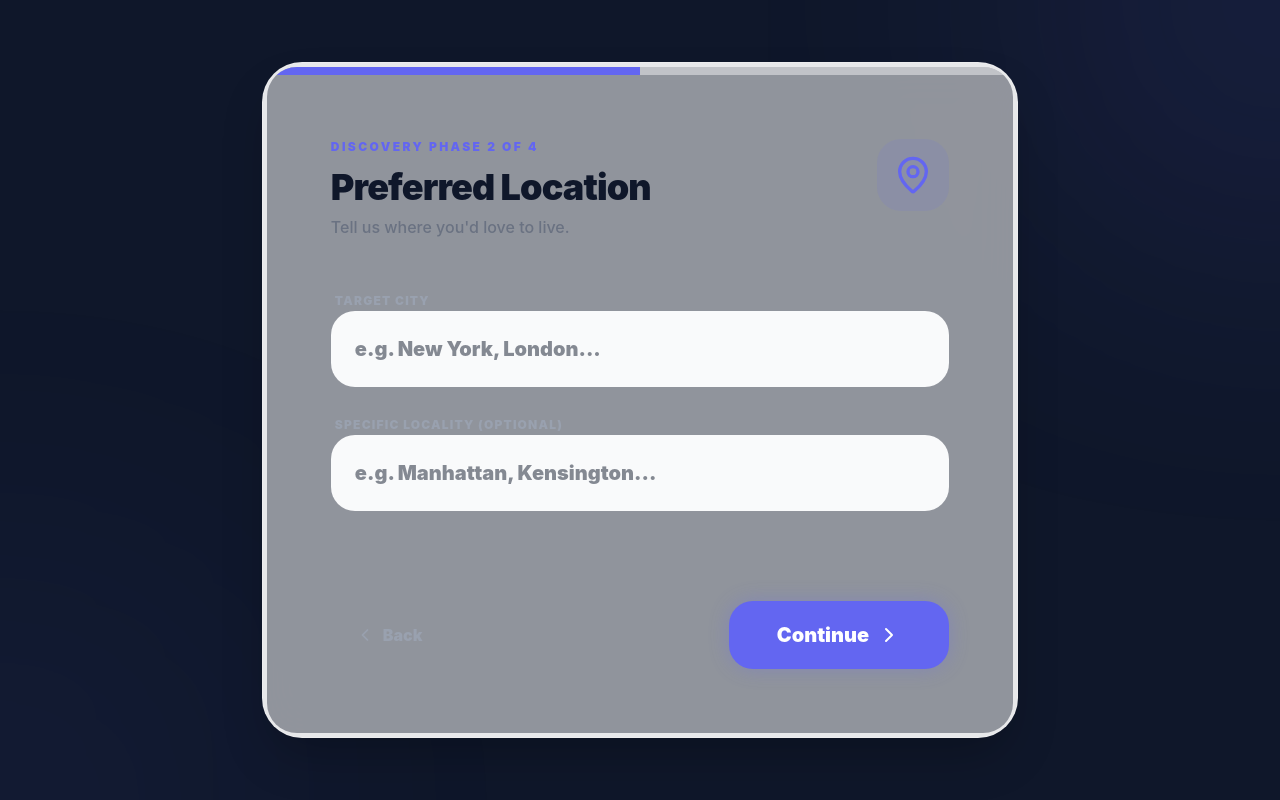
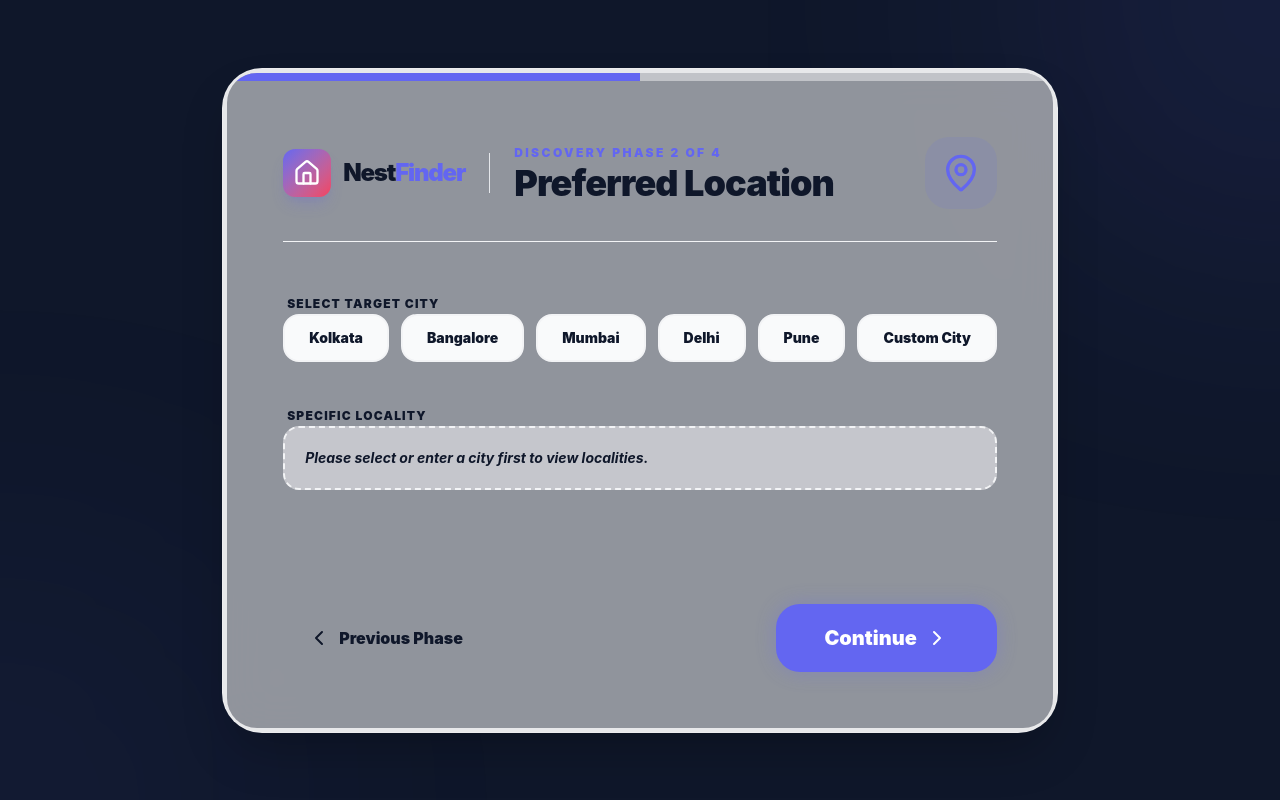
Before and after one commit to BlackWolf-07/NestFinder, a React (Vite) app in the folder client/: page /onboarding in a window 1280 px wide. Both pictures are taken after a click on the button "Continue". Built offline with nearby package versions, Linux system fonts and the light colour scheme.

Commit message:
sixth commit

```diff
--- a/client/src/components/GlobalAssistant.jsx
+++ b/client/src/components/GlobalAssistant.jsx
@@ -4,7 +4,7 @@ import { generalAssistant } from '../api/ai';
 export default function GlobalAssistant({ onFilterChange }) {
   const [isOpen, setIsOpen] = useState(false);
   const [messages, setMessages] = useState([
-    { role: 'ai', text: "Hey! I'm your NestFinder scout. Tell me what you're looking for! (e.g. 'Find a 2BHK in London under $1200')" }
+    { role: 'ai', text: "Hey! I'm your NestFinder scout. Tell me what you're looking for! (e.g. 'Find a 2BHK in Mumbai under ₹45,000')" }
   ]);
   const [input, setInput] = useState('');
   const [isTyping, setIsTyping] = useState(false);
--- a/client/src/components/PropertyCard.jsx
+++ b/client/src/components/PropertyCard.jsx
@@ -2,6 +2,7 @@ import { Link } from 'react-router-dom';
 import { motion } from 'framer-motion';
 import { MapPin, Bed, ShieldCheck, Star, ArrowUpRight } from 'lucide-react';
 import { Card, Badge, PremiumButton } from './UIElements';
+import { formatPrice } from '../utils/formatPrice';
 
 export default function PropertyCard({ property, index = 0 }) {
   const imageUrl = property.images && JSON.parse(property.images)[0]
@@ -60,7 +61,7 @@ export default function PropertyCard({ property, index = 0 }) {
           <h3 className="text-2xl font-black text-white leading-tight group-hover:text-primary-light transition-colors duration-300 truncate pr-4">
             {property.title}
           </h3>
-          <Badge variant="success">${Number(property.price).toLocaleString()}</Badge>
+          <Badge variant="success">{formatPrice(property.price)}</Badge>
         </div>
 
         <div className="flex items-center text-text-muted text-sm font-bold mb-8">
--- a/client/src/pages/Onboarding.jsx
+++ b/client/src/pages/Onboarding.jsx
@@ -1,9 +1,9 @@
 import { useState } from 'react';
-import { useNavigate } from 'react-router-dom';
+import { useNavigate, Link } from 'react-router-dom';
 import { motion, AnimatePresence } from 'framer-motion';
 import { getAiRecommendations } from '../api/ai';
 import { Card, PremiumButton, Skeleton } from '../components/UIElements';
-import { Sparkles, ChevronLeft, ChevronRight, Home, MapPin, DollarSign, Heart } from 'lucide-react';
+import { Sparkles, ChevronLeft, ChevronRight, Home, MapPin, IndianRupee, Heart } from 'lucide-react';
 import { toast } from 'sonner';
 
 const STEPS = [
@@ -23,7 +23,7 @@ const STEPS = [
   {
     title: "Budget & Space",
     subtitle: "Define your ideal configuration and limits.",
-    icon: <DollarSign className="w-10 h-10" />,
+    icon: <IndianRupee className="w-10 h-10" />,
     fields: ["budget", "bhk"],
   },
   {
@@ -38,6 +38,14 @@ const STEPS = [
   }
 ];
 
+const INDIAN_GEOGRAPHY = {
+  "Kolkata": ["Salt Lake", "New Town", "Ballygunge", "South City", "Park Street"],
+  "Bangalore": ["Koramangala", "Indiranagar", "HSR Layout", "Whitefield", "Jayanagar"],
+  "Mumbai": ["Bandra", "Andheri", "Juhu", "Worli", "Powai"],
+  "Delhi": ["Hauz Khas", "Greater Kailash", "Saket", "Vasant Vihar", "Rohini"],
+  "Pune": ["Koregaon Park", "Baner", "Viman Nagar", "Kothrud", "Hinjewadi"]
+};
+
 export default function Onboarding() {
   const [step, setStep] = useState(0);
   const [data, setData] = useState({
@@ -49,10 +57,15 @@ export default function Onboarding() {
     lifestyle: 'family',
     amenities: []
   });
+  const [isCustomCity, setIsCustomCity] = useState(false);
+  const [isCustomLocality, setIsCustomLocality] = useState(false);
   const [loading, setLoading] = useState(false);
   const navigate = useNavigate();
 
   const handleNext = () => {
+    if (step === 1 && (!data.city || !data.locality)) {
+      return toast.error('Please select or enter both city and locality');
+    }
     if (step < STEPS.length - 1) setStep(step + 1);
     else handleSubmit();
   };
@@ -72,6 +85,10 @@ export default function Onboarding() {
 
   const updateData = (field, value) => {
     setData({ ...data, [field]: value });
+    if (field === 'city') {
+      setData(prev => ({ ...prev, city: value, locality: '' }));
+      setIsCustomLocality(false);
+    }
   };
 
   const handleAmenityToggle = (amenity) => {
@@ -89,7 +106,7 @@ export default function Onboarding() {
       <div className="absolute top-0 right-0 w-96 h-96 bg-primary/20 rounded-full blur-[150px] -mr-48 -mt-48" />
       <div className="absolute bottom-0 left-0 w-96 h-96 bg-primary/10 rounded-full blur-[150px] -ml-48 -mb-48" />
 
-      <Card className="max-w-3xl w-full !rounded-[40px] overflow-hidden bg-white/90 backdrop-blur-xl border-white/20 shadow-2xl relative z-10">
+      <Card className="max-w-4xl w-full !rounded-[40px] overflow-hidden bg-white/90 backdrop-blur-xl border-white/20 shadow-2xl relative z-10">
         <div className="h-2 bg-gray-100/50">
           <motion.div
             className="h-full bg-primary"
@@ -99,14 +116,27 @@ export default function Onboarding() {
           />
         </div>
 
-        <div className="p-12 md:p-16">
-          <div className="flex justify-between items-start mb-12">
+        <div className="p-10 md:p-14">
+          <div className="flex flex-col md:flex-row justify-between items-start md:items-center gap-8 mb-12 pb-8 border-b border-gray-100">
+            <div className="flex items-center gap-6">
+              <Link to="/" className="flex items-center space-x-3 group relative z-10">
+                <motion.div
+                  whileHover={{ rotate: 15, scale: 1.1 }}
+                  className="w-12 h-12 bg-gradient-to-br from-primary to-accent rounded-xl flex items-center justify-center text-white shadow-lg shadow-primary/20"
+                >
+                  <Home className="w-7 h-7" />
+                </motion.div>
+                <span className="text-2xl font-black tracking-tighter text-secondary">
+                  Nest<span className="text-primary">Finder</span>
+                </span>
+              </Link>
+              <div className="hidden md:block w-px h-10 bg-gray-200" />
               <div>
-              <p className="text-primary font-black uppercase tracking-[0.2em] text-xs mb-3">Discovery Phase {step + 1} of {STEPS.length}</p>
-              <h2 className="text-4xl font-black text-secondary tracking-tight">{STEPS[step].title}</h2>
-              <p className="text-gray-500 font-medium mt-2">{STEPS[step].subtitle}</p>
+                <p className="text-primary font-black uppercase tracking-[0.2em] text-xs mb-1">Discovery Phase {step + 1} of {STEPS.length}</p>
+                <h2 className="text-4xl font-black text-secondary tracking-tight leading-none">{STEPS[step].title}</h2>
               </div>
-            <div className="p-4 bg-primary/10 text-primary rounded-3xl">
+            </div>
+            <div className="p-4 bg-primary/10 text-primary rounded-3xl hidden md:block">
               {STEPS[step].icon}
             </div>
           </div>
@@ -138,26 +168,87 @@ export default function Onboarding() {
               )}
 
               {step === 1 && (
-                <div className="space-y-6">
-                  <div className="space-y-2">
-                    <label className="text-xs font-black text-gray-400 uppercase tracking-widest px-1">Target City</label>
-                    <input
+                <div className="space-y-10">
+                  <div className="space-y-4">
+                    <label className="text-xs font-black text-secondary uppercase tracking-widest px-1">Select Target City</label>
+                    <div className="flex flex-wrap gap-3">
+                      {Object.keys(INDIAN_GEOGRAPHY).map(city => (
+                        <button
+                          key={city}
+                          onClick={() => {
+                            updateData('city', city);
+                            setIsCustomCity(false);
+                          }}
+                          className={`px-6 py-3 rounded-2xl border-2 font-black text-sm transition-all ${data.city === city && !isCustomCity ? 'bg-primary text-white border-primary shadow-lg' : 'bg-gray-50 border-gray-100 hover:border-gray-300 text-secondary'}`}
+                        >
+                          {city}
+                        </button>
+                      ))}
+                      <button
+                        onClick={() => {
+                          setIsCustomCity(true);
+                          updateData('city', '');
+                        }}
+                        className={`px-6 py-3 rounded-2xl border-2 font-black text-sm transition-all ${isCustomCity ? 'bg-primary text-white border-primary shadow-lg' : 'bg-gray-50 border-gray-100 hover:border-gray-300 text-secondary'}`}
+                      >
+                        Custom City
+                      </button>
+                    </div>
+                    {isCustomCity && (
+                      <motion.input
+                        initial={{ opacity: 0, y: -10 }}
+                        animate={{ opacity: 1, y: 0 }}
                         type="text"
-                      placeholder="e.g. New York, London..."
-                      className="w-full p-5 bg-gray-50 border-4 border-transparent rounded-[24px] outline-none focus:border-primary/20 focus:bg-white transition-all font-black text-xl text-secondary"
+                        placeholder="Enter Indian City (e.g. Kolkata, Bangalore)"
+                        className="w-full p-5 bg-gray-50 border-4 border-primary/20 rounded-[24px] outline-none focus:border-primary focus:bg-white transition-all font-black text-xl text-black"
                         value={data.city}
                         onChange={(e) => updateData('city', e.target.value)}
                       />
+                    )}
                   </div>
-                  <div className="space-y-2">
-                    <label className="text-xs font-black text-gray-400 uppercase tracking-widest px-1">Specific Locality (Optional)</label>
-                    <input
+
+                  <div className="space-y-4">
+                    <label className="text-xs font-black text-secondary uppercase tracking-widest px-1">Specific Locality</label>
+                    {!data.city || (isCustomCity && !data.city.trim()) ? (
+                      <p className="text-sm text-secondary italic font-bold p-5 bg-gray-50/50 rounded-2xl border-2 border-dashed border-gray-100">Please select or enter a city first to view localities.</p>
+                    ) : (
+                      <div className="space-y-4">
+                        <div className="flex flex-wrap gap-3">
+                          {INDIAN_GEOGRAPHY[data.city]?.map(loc => (
+                            <button
+                              key={loc}
+                              onClick={() => {
+                                updateData('locality', loc);
+                                setIsCustomLocality(false);
+                              }}
+                              className={`px-6 py-3 rounded-2xl border-2 font-black text-sm transition-all ${data.locality === loc && !isCustomLocality ? 'bg-primary text-white border-primary shadow-lg' : 'bg-gray-50 border-gray-100 hover:border-gray-300 text-secondary'}`}
+                            >
+                              {loc}
+                            </button>
+                          ))}
+                          <button
+                            onClick={() => {
+                              setIsCustomLocality(true);
+                              updateData('locality', '');
+                            }}
+                            className={`px-6 py-3 rounded-2xl border-2 font-black text-sm transition-all ${isCustomLocality ? 'bg-primary text-white border-primary shadow-lg' : 'bg-gray-50 border-gray-100 hover:border-gray-300 text-secondary'}`}
+                          >
+                            Custom Locality
+                          </button>
+                        </div>
+                        {isCustomLocality && (
+                          <motion.input
+                            initial={{ opacity: 0, y: -10 }}
+                            animate={{ opacity: 1, y: 0 }}
                             type="text"
-                      placeholder="e.g. Manhattan, Kensington..."
-                      className="w-full p-5 bg-gray-50 border-4 border-transparent rounded-[24px] outline-none focus:border-primary/20 focus:bg-white transition-all font-black text-xl text-secondary"
+                            placeholder="Enter Locality Name"
+                            className="w-full p-5 bg-gray-50 border-4 border-primary/20 rounded-[24px] outline-none focus:border-primary focus:bg-white transition-all font-black text-xl text-black"
                             value={data.locality}
                             onChange={(e) => updateData('locality', e.target.value)}
                           />
+                        )}
+                      </div>
+                    )}
                   </div>
                 </div>
               )}
@@ -165,24 +256,24 @@ export default function Onboarding() {
               {step === 2 && (
                 <div className="grid grid-cols-1 sm:grid-cols-2 gap-8">
                   <div className="space-y-2">
-                    <label className="text-xs font-black text-gray-400 uppercase tracking-widest px-1">Maximum Investment (USD)</label>
+                    <label className="text-xs font-black text-secondary uppercase tracking-widest px-1">Maximum Investment (INR)</label>
                     <div className="relative">
-                      <DollarSign className="absolute left-5 top-1/2 -translate-y-1/2 w-6 h-6 text-primary" />
+                      <IndianRupee className="absolute left-5 top-1/2 -translate-y-1/2 w-6 h-6 text-primary" />
                       <input
                         type="number"
-                        placeholder="2500"
-                        className="w-full pl-14 pr-5 py-5 bg-gray-50 border-4 border-transparent rounded-[24px] outline-none focus:border-primary/20 focus:bg-white transition-all font-black text-xl text-secondary"
+                        placeholder="50000"
+                        className="w-full pl-14 pr-5 py-5 bg-gray-50 border-4 border-transparent rounded-[24px] outline-none focus:border-primary/20 focus:bg-white transition-all font-black text-xl text-black"
                         value={data.budget}
                         onChange={(e) => updateData('budget', e.target.value)}
                       />
                     </div>
                   </div>
                   <div className="space-y-2">
-                    <label className="text-xs font-black text-gray-400 uppercase tracking-widest px-1">Bedrooms (BHK)</label>
+                    <label className="text-xs font-black text-secondary uppercase tracking-widest px-1">Bedrooms (BHK)</label>
                     <input
                       type="number"
                       placeholder="2"
-                      className="w-full p-5 bg-gray-50 border-4 border-transparent rounded-[24px] outline-none focus:border-primary/20 focus:bg-white transition-all font-black text-xl text-secondary"
+                      className="w-full p-5 bg-gray-50 border-4 border-transparent rounded-[24px] outline-none focus:border-primary/20 focus:bg-white transition-all font-black text-xl text-black"
                       value={data.bhk}
                       onChange={(e) => updateData('bhk', e.target.value)}
                     />
@@ -193,13 +284,13 @@ export default function Onboarding() {
               {step === 3 && (
                 <div className="space-y-10">
                   <div>
-                    <label className="text-xs font-black text-gray-400 uppercase tracking-widest px-1 block mb-4">Your Lifestyle</label>
+                    <label className="text-xs font-black text-secondary uppercase tracking-widest px-1 block mb-4">Your Lifestyle</label>
                     <div className="grid grid-cols-2 sm:grid-cols-4 gap-3">
                       {STEPS[3].options.lifestyle.map(l => (
                         <button
                           key={l}
                           onClick={() => updateData('lifestyle', l)}
-                          className={`p-4 rounded-2xl border-2 font-black text-sm capitalize transition-all ${data.lifestyle === l ? 'bg-secondary text-white border-secondary shadow-lg' : 'bg-gray-50 border-gray-100 hover:border-gray-300'}`}
+                          className={`p-4 rounded-2xl border-2 font-black text-sm capitalize transition-all ${data.lifestyle === l ? 'bg-secondary text-white border-secondary shadow-lg' : 'bg-gray-50 border-gray-100 hover:border-gray-300 text-secondary'}`}
                         >
                           {l}
                         </button>
@@ -207,13 +298,13 @@ export default function Onboarding() {
                     </div>
                   </div>
                   <div>
-                    <label className="text-xs font-black text-gray-400 uppercase tracking-widest px-1 block mb-4">Must-have Amenities</label>
+                    <label className="text-xs font-black text-secondary uppercase tracking-widest px-1 block mb-4">Must-have Amenities</label>
                     <div className="flex flex-wrap gap-3">
                       {STEPS[3].options.amenities.map(a => (
                         <button
                           key={a}
                           onClick={() => handleAmenityToggle(a)}
-                          className={`px-6 py-3 rounded-full border-2 font-black text-xs transition-all ${data.amenities.includes(a) ? 'bg-primary text-white border-primary shadow-lg scale-105' : 'bg-white border-gray-100 hover:border-gray-300 text-gray-400'}`}
+                          className={`px-6 py-3 rounded-full border-2 font-black text-xs transition-all ${data.amenities.includes(a) ? 'bg-primary text-white border-primary shadow-lg scale-105' : 'bg-white border-gray-100 hover:border-gray-300 text-secondary'}`}
                         >
                           {a}
                         </button>
@@ -226,14 +317,13 @@ export default function Onboarding() {
           </AnimatePresence>
 
           <div className="mt-16 flex justify-between items-center">
-            {step > 0 ? (
             <button
-                onClick={() => setStep(step - 1)}
-                className="flex items-center gap-2 px-6 py-2 text-gray-400 font-black hover:text-secondary transition"
+              onClick={() => step > 0 ? setStep(step - 1) : navigate('/')}
+              className="flex items-center gap-2 px-6 py-2 text-secondary font-black hover:text-primary transition group"
             >
-                <ChevronLeft className="w-5 h-5" /> Back
+              <ChevronLeft className="w-6 h-6 group-hover:-translate-x-1 transition-transform" />
+              {step > 0 ? 'Previous Phase' : 'Exit to Home'}
             </button>
-            ) : <div />}
 
             <PremiumButton
               onClick={handleNext}
--- a/client/src/pages/PropertyDetails.jsx
+++ b/client/src/pages/PropertyDetails.jsx
@@ -9,6 +9,7 @@ import { scheduleVisit } from '../api/booking';
 import { addToFavorites, removeFromFavorites, getMyFavorites } from '../api/favorite';
 import { getReviews, addReview } from '../api/review';
 import { reportProperty } from '../api/report';
+import { formatPrice } from '../utils/formatPrice';
 import useAuthStore from '../store/authStore';
 import L from 'leaflet';
 import ChatBot from '../components/ChatBot';
@@ -266,7 +267,7 @@ export default function PropertyDetails() {
                 <div className="flex flex-col items-end gap-4">
                   <div className="text-right">
                     <p className="text-[10px] font-black text-text-muted uppercase tracking-[0.3em] mb-1">Market Valuation</p>
-                    <p className="text-5xl font-black text-gradient tracking-tighter">${Number(property.price).toLocaleString()}</p>
+                    <p className="text-5xl font-black text-gradient tracking-tighter">{formatPrice(property.price)}</p>
                   </div>
                   <PremiumButton
                     variant={isFavorite ? 'primary' : 'glass'}
--- a/client/src/pages/Register.jsx
+++ b/client/src/pages/Register.jsx
@@ -75,7 +75,7 @@ export default function Register() {
               <div className="grid grid-cols-1 md:grid-cols-2 gap-8">
                 <FuturisticInput label="Full Name" icon={User} placeholder="Enter your alias" {...register('name')} />
                 <FuturisticInput label="Identity (Email)" icon={Mail} placeholder="you@domain.com" {...register('email')} />
-                <FuturisticInput label="Communication (Phone)" icon={Phone} placeholder="+1 (000) 000-0000" {...register('phone')} />
+                <FuturisticInput label="Communication (Phone)" icon={Phone} placeholder="+91 00000 00000" {...register('phone')} />
                 <FuturisticInput label="Security Key" icon={Lock} type="password" placeholder="â€¢â€¢â€¢â€¢â€¢â€¢â€¢â€¢" {...register('password')} />
               </div>
 
```
Also changed, not shown: client/src/pages/AddProperty.jsx (+10 -8 lines), client/src/pages/Login.jsx (+18 -4 lines), client/src/utils/formatPrice.js (added, +7 -0 lines), 1 other file (tests, documents, lock files or other folders). Lines whose indentation alone changed are shown as unchanged.
